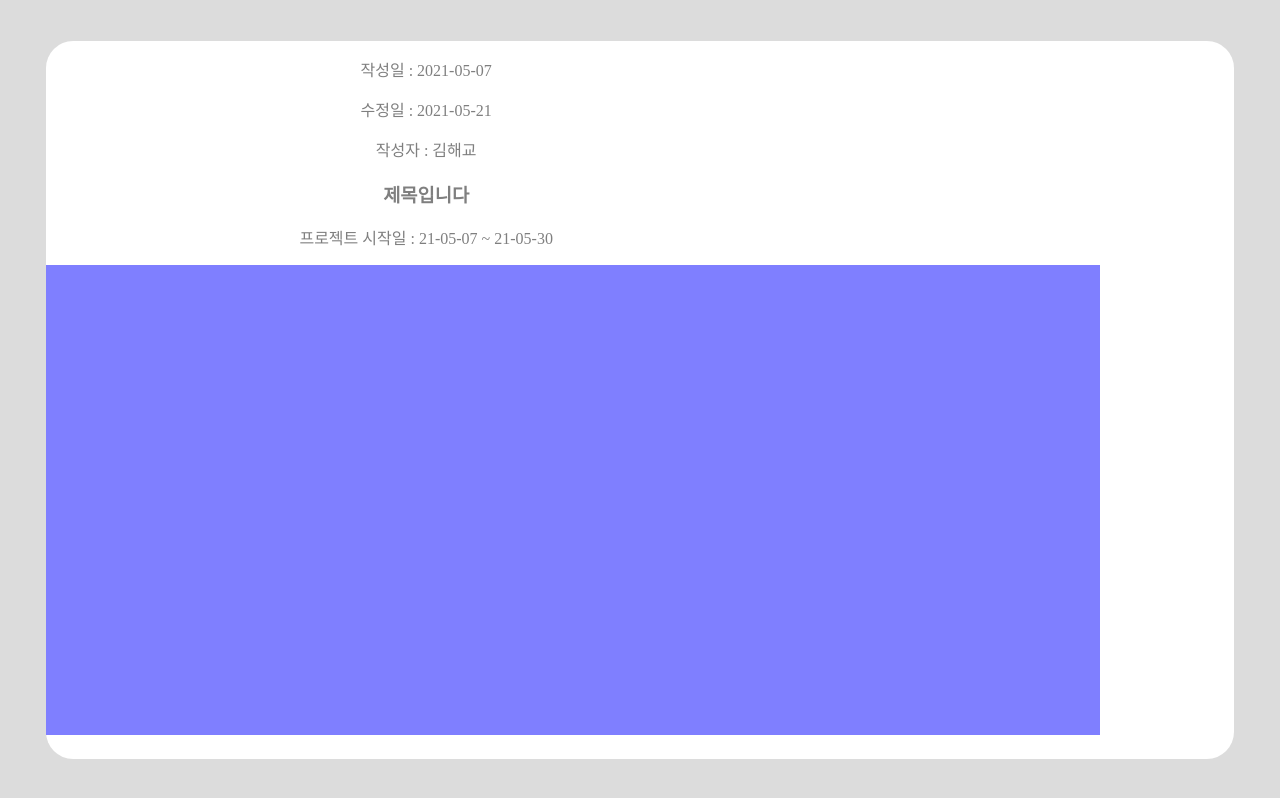
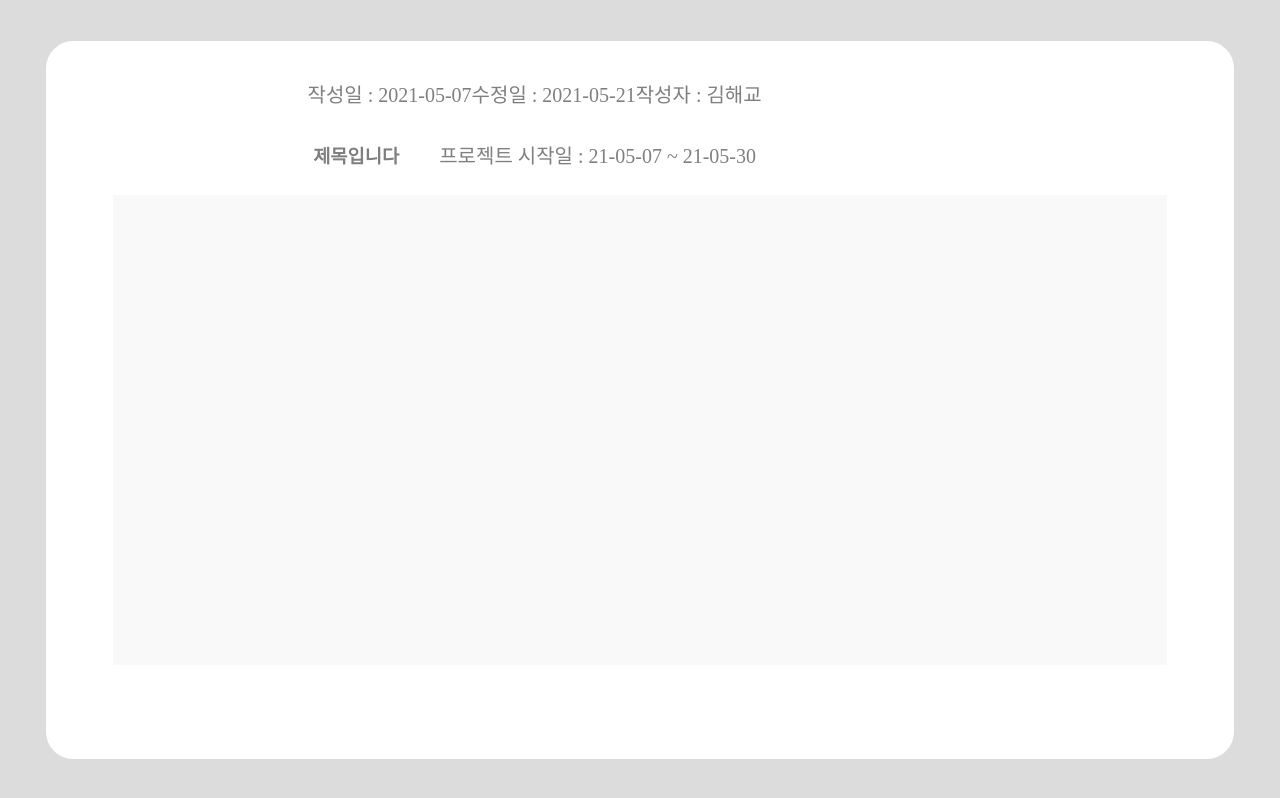
Before and after one commit to DSM-SUBMIT/POW_Frontend, a React (Create React App) app in the folder pow-front-v1/: page / in a window 1280 px wide. Built offline with nearby package versions, Linux system fonts and the light colour scheme.

Commit message:
[ADD] <style.js> Header와 Box 각각 스타일 코드 추가

```diff
--- a/pow-front-v1/src/components/modal/ProjectIntro/style.js
+++ b/pow-front-v1/src/components/modal/ProjectIntro/style.js
@@ -10,38 +10,69 @@ export const IntroContent = styled.div`
   text-align: center;
 `;
 
-export const Content = styled.div`
-  margin-top: 50px;
-  overflow-y: scroll;
-  overflow-x: hidden;
-  height: 700px;
-  width: 1100px;
-  ::-webkit-scrollbar {
-    width: 15px;
-  }
-  Content::-webkit-scrollbar-thumb {
-    background-color: #9f91d6;
-    border-radius: 10px;
-  }
-  Content::-webkit-scrollbar-track {
-    background-color: white;
-    border-radius: 10px;
-  }
+export const HeaderContent = styled.div`
+  width: 1054px;
+  height: 116px;
+  padding-top: 38px;
+  position: relative;
+  left: 50%;
+  transform: translateX(-50%);
 `;
 
-export const HeaderContent = styled.div`
-  width: 80%;
-`;
 export const WriteBar = styled.div`
   width: 80%;
+  height: 61px;
+  p {
+    width: 178px;
+    display: inline;
+    font-size: 20px;
+    align: left;
+  }
 `;
 
 export const TitleBar = styled.div`
   width: 80%;
+  height: 61px;
+  margin-bottom: 27px;
+  h3 {
+    width: 656px;
+    display: inline;
+    margin-right: 40px;
+  }
+  p {
+    width: 178px;
+    display: inline;
+    font-size: 20px;
+  }
 `;
 
 export const IntroduceBox = styled.div`
   width: 1054px;
   height: 470px;
-  background-color: blue;
+  background: #f3f3f3;
+  position: relative;
+  left: 50%;
+  transform: translateX(-50%);
+  overflow-y: scroll;
+  overflow-x: hidden;
+  ::-webkit-scrollbar {
+    width: 15px;
+  }
+  ::-webkit-scrollbar-thumb {
+    background-color: #red;
+  }
+  ::-webkit-scrollbar-track {
+    background-color: #7662c6;
+    border-radius: 10px;
+  }
+  ::-webkit-scrollbar {
+    width: 10px;
+  }
+  ::-webkit-scrollbar-track {
+    background-color: #f9f9f9;
+  }
+  ::-webkit-scrollbar-thumb {
+    background-color: #7662c6;
+    border-radius: 30px;
+  }
 `;
```
